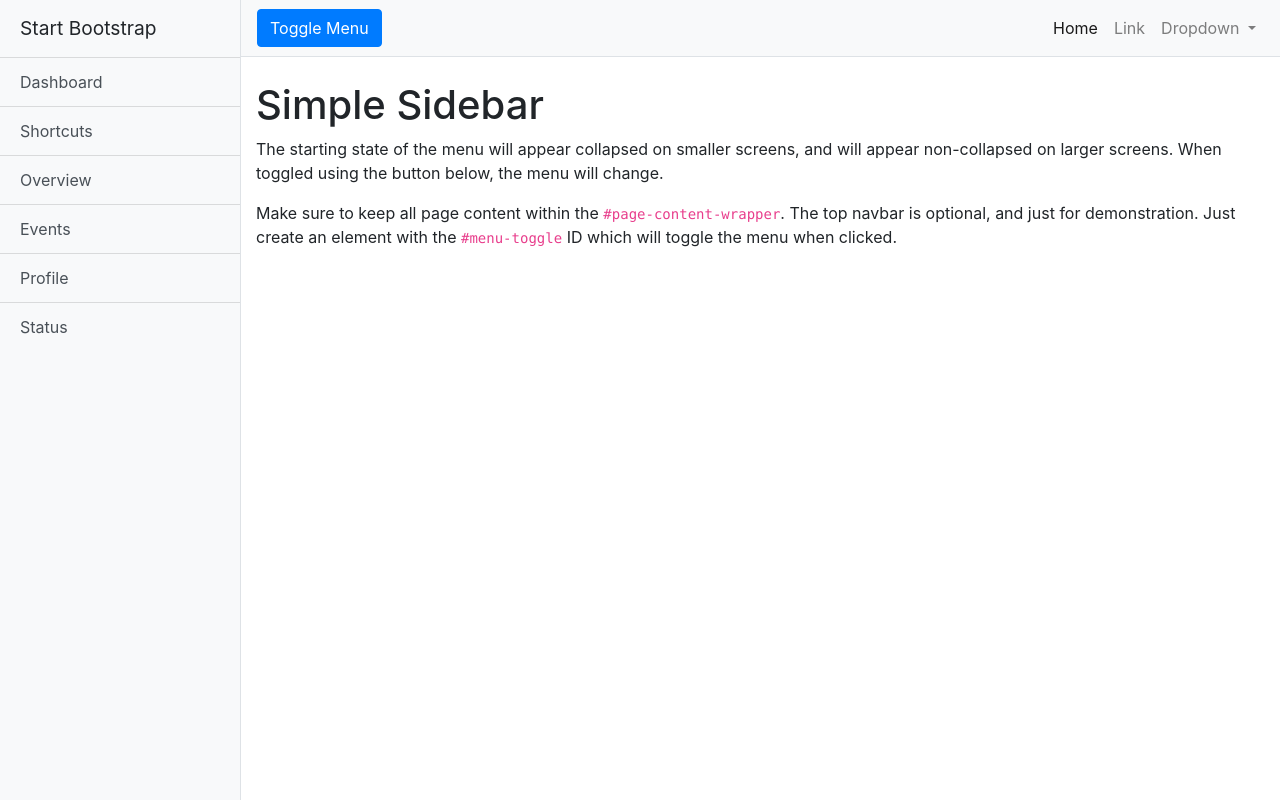
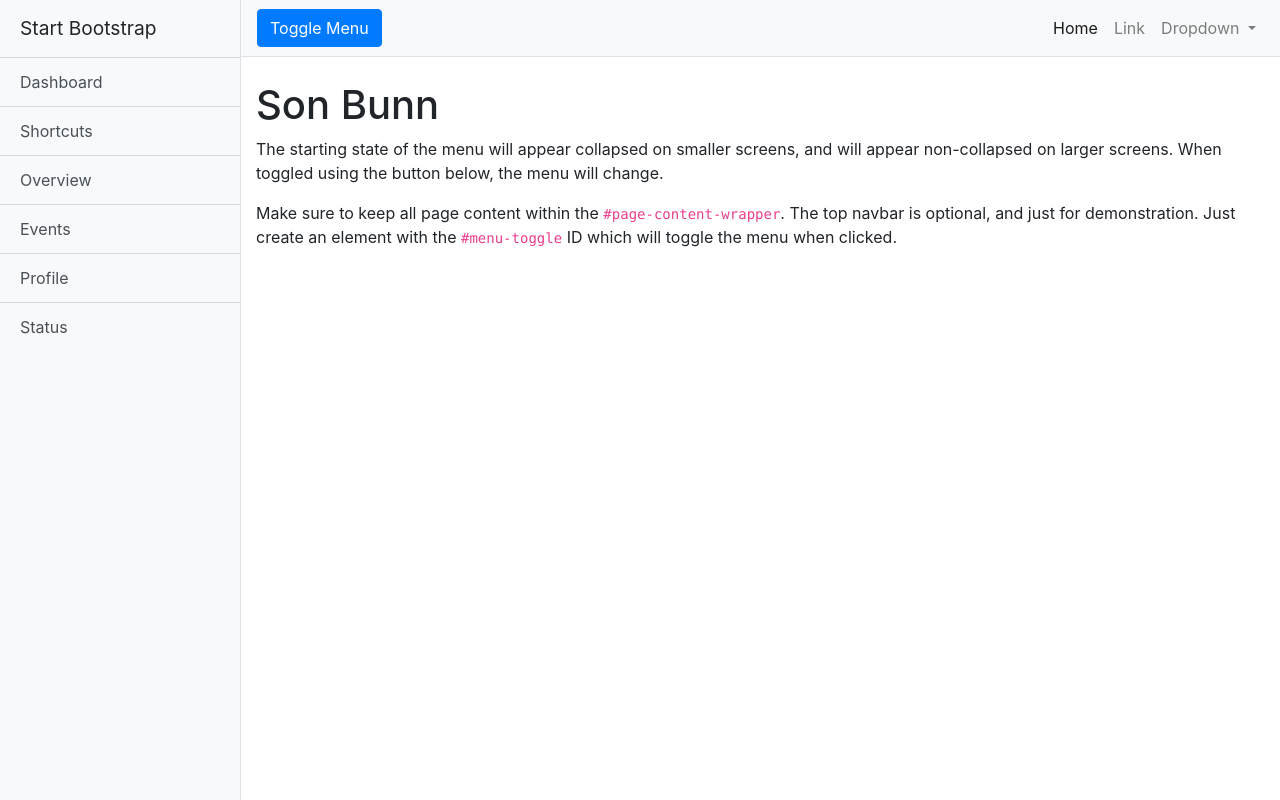
Before and after one commit to duongvansonlt0719a/son-bunn, a website: page index.html in a window 1280 px wide. Drawn offline with Linux system fonts and the light colour scheme.

Commit message:
sua file

```diff
--- a/index.html
+++ b/index.html
@@ -70,7 +70,7 @@
       </nav>
 
       <div class="container-fluid">
-        <h1 class="mt-4">Simple Sidebar</h1>
+        <h1 class="mt-4">Son Bunn</h1>
         <p>The starting state of the menu will appear collapsed on smaller screens, and will appear non-collapsed on larger screens. When toggled using the button below, the menu will change.</p>
         <p>Make sure to keep all page content within the <code>#page-content-wrapper</code>. The top navbar is optional, and just for demonstration. Just create an element with the <code>#menu-toggle</code> ID which will toggle the menu when clicked.</p>
       </div>
```
